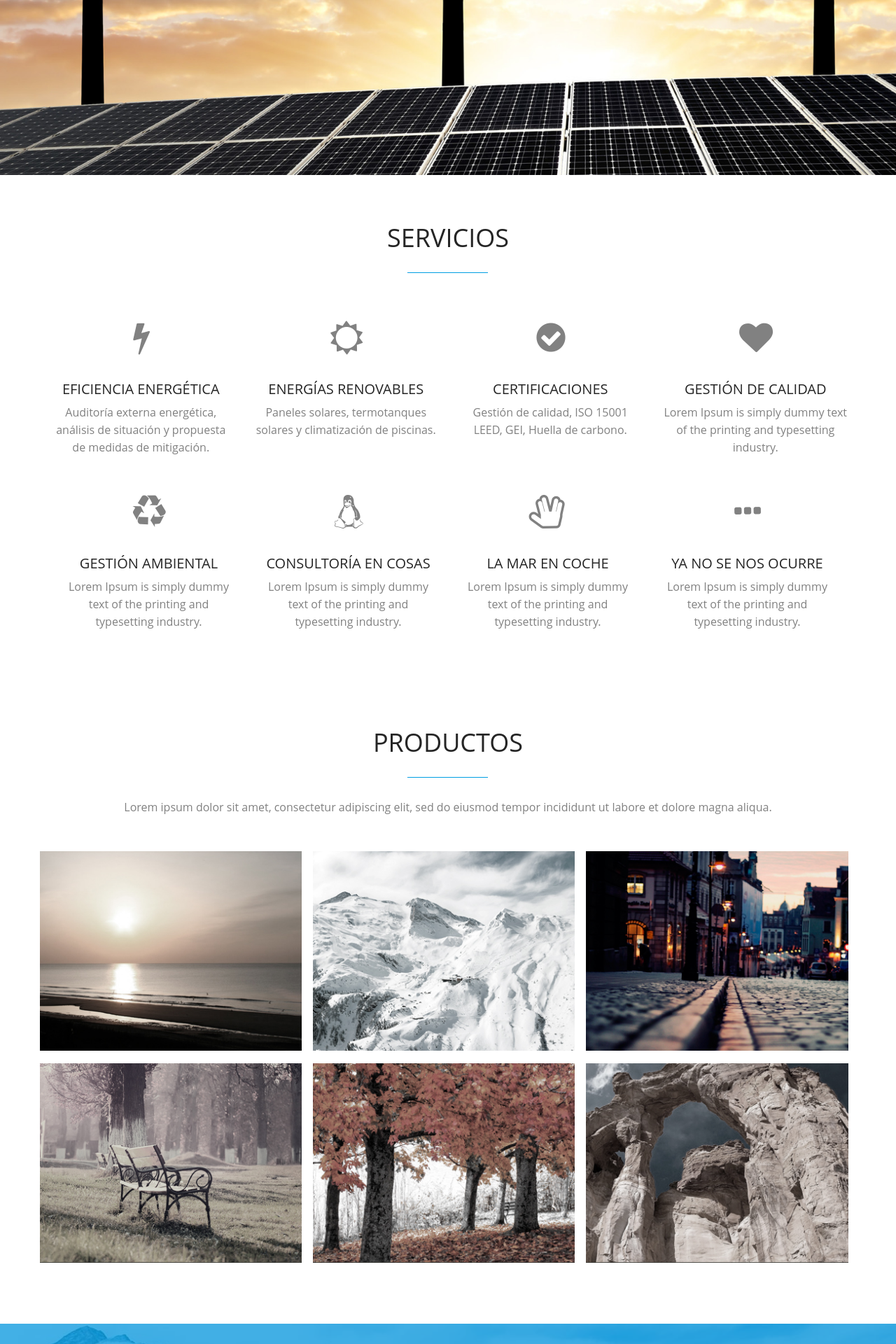
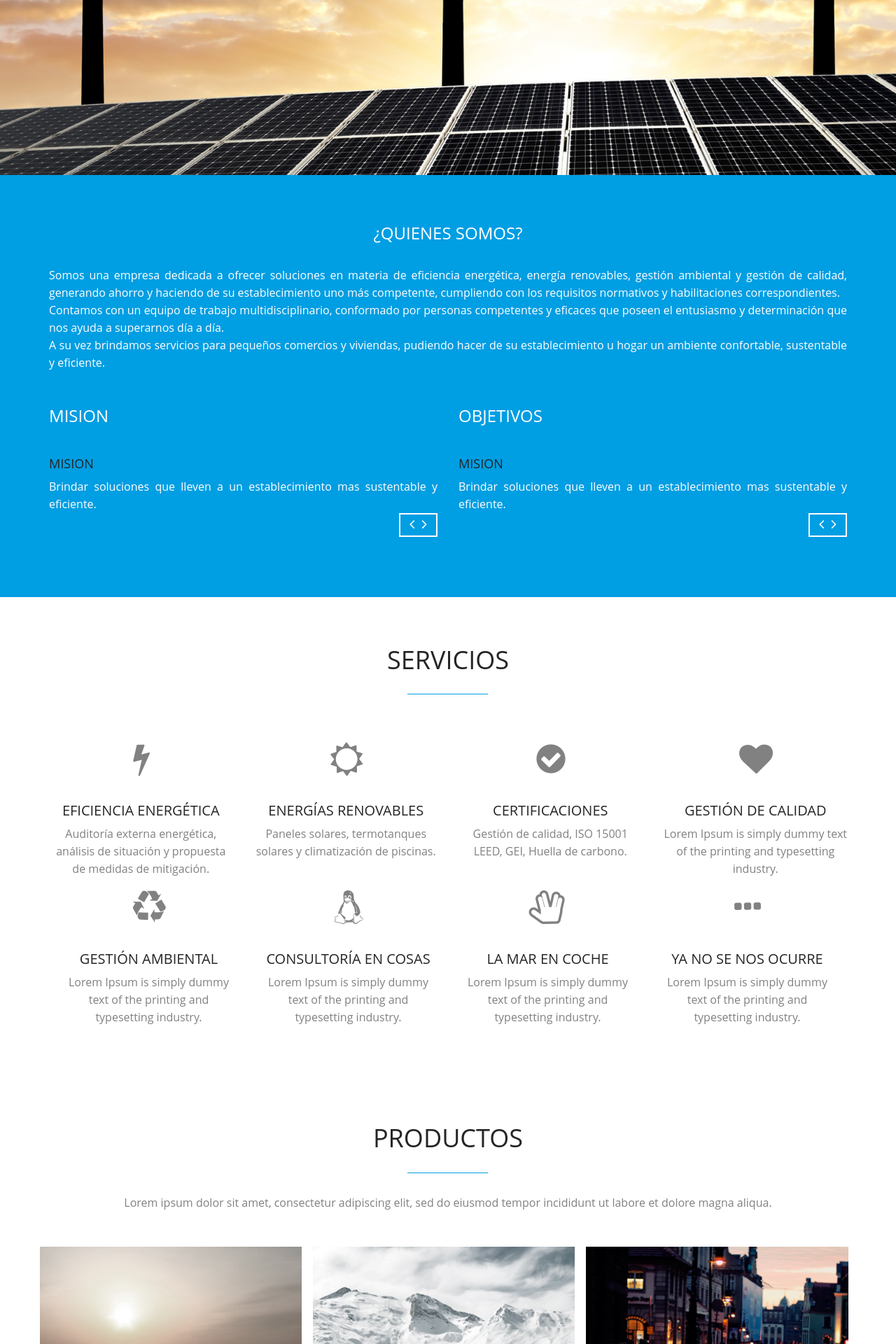
Before and after one commit to gonjav88/gonjav88.github.io, a PHP site: the page made by GES New Web/index.html in a window 1280 px wide. Shown: the part 550-2470 px from the top of the page at 70% size. Run offline with PHP 8.4, Linux system fonts and the light colour scheme; some libraries are stand-ins or nearby versions.

Commit message:
Modif varias

```diff
--- a/GES New Web/css/main.css
+++ b/GES New Web/css/main.css
@@ -564,6 +564,11 @@ h1.navbar-brand {
     margin-bottom: 70px;
 }
 
+ .recent-works {
+        margin-bottom: 50px;
+        text-align: justify;
+    }
+
 .owl-buttons {
     border: 2px solid #fff;
     display: inline-block;
@@ -591,6 +596,8 @@ h1.navbar-brand {
     font-size: 13px;
     margin-left: 135px;
 }
+
+
 
 /*=================================================================
 	Services
@@ -635,9 +642,7 @@ h1.navbar-brand {
     text-transform: uppercase;
 }
 
-.row2 {
-    padding-top: 1cm;
-}
+
 
 /*=================================================================
 	Portfolio
@@ -1297,6 +1302,7 @@ textarea.form-control {
 /* about */
     .recent-works {
         margin-bottom: 85px;
+        margin-top: 0px;
     }
 
     #about h3 {
--- a/GES New Web/index.html
+++ b/GES New Web/index.html
@@ -184,38 +184,72 @@
         ==================================== -->
 
 			<!-- about section -->
-			<!-- <section id="about" >
+			<section id="about" >
 				<div class="container">
+				 <div class="row">
+				   <div class="col-md-12 wow animated fadeInLeft">
+							<div class="recent-works">
+								<h3 class="text-center">¿Quienes somos?</h3>
+								<div id="workas">
+									<div class="work-item">
+										<p class="justified">Somos una empresa dedicada a ofrecer soluciones en materia de eficiencia energética, energía renovables, gestión ambiental y gestión de calidad, generando ahorro y haciendo de su establecimiento uno más competente, cumpliendo con los requisitos normativos y habilitaciones correspondientes.</br>
+										Contamos con un equipo de trabajo multidisciplinario, conformado por personas competentes y eficaces que poseen el entusiasmo y determinación que nos ayuda a superarnos día a día.</br>
+										A su vez brindamos servicios para pequeños comercios y viviendas, pudiendo hacer de su establecimiento u hogar un ambiente confortable, sustentable y eficiente.</p>
+									</div>
+								</div>
+						</div>
+					</div>
+					</div>
 					<div class="row">
-						<div class="col-md-4 wow animated fadeInLeft">
+						<div class="col-md-6 wow animated fadeInLeft">
 							<div class="recent-works">
-								<h3>Recent Works</h3>
+								<h3>MISION</h3>
 								<div id="works">
 									<div class="work-item">
-										<p>Acumuladores SERMAT. Trabajo en campo de relevamiento de luminarias y equipos.</p>
+										<h4>MISION</h4>
+										<p>Brindar soluciones que lleven a un establecimiento mas sustentable y eficiente.</p>
 									</div>
 									<div class="work-item">
-										<p>Concesionaria LAGO Chevrolet. Trabajo en campo de relevamiento de luminarias. Propuesta de cambio de tecnología a LED. Análisis de factibilidad técnica y económica.</p>
+										<h4>MISION</h4>
+										<p>Transformar el ambiente de trabajo en uno más confortable.</p>
 									</div>
 									<div class="work-item">
-										<p>Gimnasio MEGA. Trabajo en campo de relevamiento de luminarias. Propuesta de cambio de tecnología a LED. Análisis de factibilidad técnica y económicas.</p>
+										<h4>MISION</h4>
+										<p>Generar un considerable ahorro económico producto de la disminución del consumo.</p>
+									</div>
+									<div class="work-item">
+										<h4>MISION</h4>
+										<p>Proporcionar servicios ambientales que nuestros clientes necesitan para destacarse y ser más competitivos</p>
 									</div>
 								</div>
 							</div>
 						</div>
-						<div class="col-md-6 col-md-offset-1 wow animated fadeInRight">
-							<div class="welcome-block">
-								<h3>Welcome To Our Site</h3>
-						     	 <div class="message-body">
-									<img src="img/member-1.jpg" class="pull-left" alt="member">
-						       		<p>Lorem ipsum dolor sit amet, consectetur adipiscing elit, sed do eiusmod tempor incididunt ut labore et dolore magna aliqua. Ut enim ad minim veniam, quis nostrud exercitation ullamco laboris nisi ut aliquip ex ea commodo consequat. Duis aute irure dolor in reprehenderit in voluptate velit esse cillum dolore eu fugiat nulla pariatur. </p>
-						     	 </div>
-						       	<a href="#" class="btn btn-border btn-effect pull-right">Read More</a>
-						    </div>
+						<div class="col-md-6 wow animated fadeInLeft">
+							<div class="recent-works">
+								<h3>OBJETIVOS</h3>
+								<div id="works">
+									<div class="work-item">
+										<h4>MISION</h4>
+										<p>Brindar soluciones que lleven a un establecimiento mas sustentable y eficiente.</p>
+									</div>
+									<div class="work-item">
+										<h4>MISION</h4>
+										<p>Transformar el ambiente de trabajo en uno más confortable.</p>
+									</div>
+									<div class="work-item">
+										<h4>MISION</h4>
+										<p>Generar un considerable ahorro económico producto de la disminución del consumo.</p>
+									</div>
+									<div class="work-item">
+										<h4>MISION</h4>
+										<p>Proporcionar servicios ambientales que nuestros clientes necesitan para destacarse y ser más competitivos</p>
+									</div>
+								</div>
+							</div>
 						</div>
 					</div>
 				</div>
-			</section> -->
+			</section>
 			<!-- end about section -->
 
 
@@ -264,7 +298,6 @@
 								<div class="service-icon">
 									<i class="fa fa-heart fa-3x"></i>
 								</div>
-
 								<h3>Gestión de Calidad</h3>
 								<p>Lorem Ipsum is simply dummy text of the printing and typesetting industry. </p>
 							</div>
```
